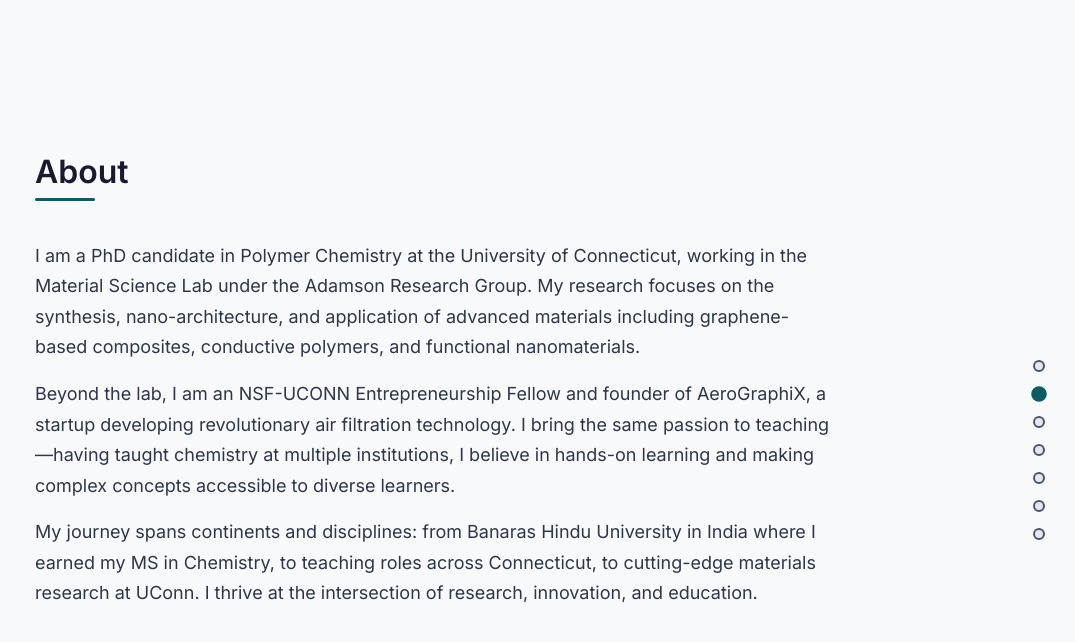
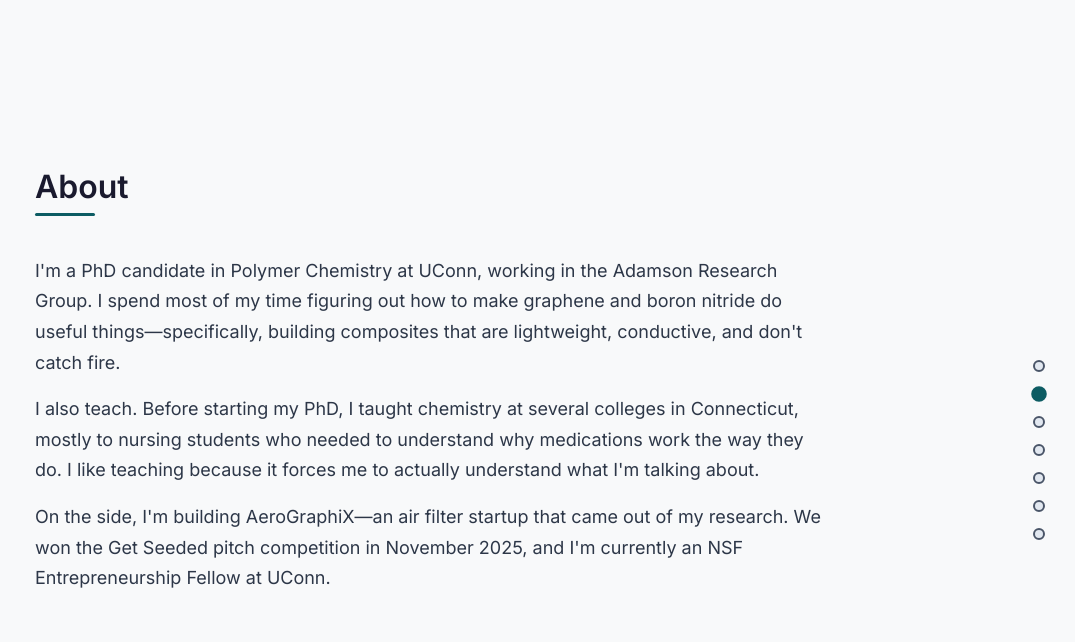
Before and after one commit to deep2025ai/deep2025ai.github.io, a Jekyll site: the page built from index.html, in a window 1280 px wide and 900 px high, scrolled down 962 px. Shown: the top 642 px of the window, without its empty margins (205-1280 px from the left). Built offline with Jekyll 4.4.1, drawn with Linux system fonts in a browser that asks for light colours; a style sheet for code colours, icons or effects is not loaded; some of the changed text lies outside the part shown.

Commit message:
Humanize website text - remove AI-speak

```diff
--- a/index.html
+++ b/index.html
@@ -29,13 +29,13 @@
     <h2 class="section-title">About</h2>
     <div class="about-content">
       <p>
-        I am a PhD candidate in Polymer Chemistry at the University of Connecticut, working in the Material Science Lab under the Adamson Research Group. My research focuses on the synthesis, nano-architecture, and application of advanced materials including graphene-based composites, conductive polymers, and functional nanomaterials.
+        I'm a PhD candidate in Polymer Chemistry at UConn, working in the Adamson Research Group. I spend most of my time figuring out how to make graphene and boron nitride do useful things&mdash;specifically, building composites that are lightweight, conductive, and don't catch fire.
       </p>
       <p>
-        Beyond the lab, I am an NSF-UCONN Entrepreneurship Fellow and founder of AeroGraphiX, a startup developing revolutionary air filtration technology. I bring the same passion to teaching&mdash;having taught chemistry at multiple institutions, I believe in hands-on learning and making complex concepts accessible to diverse learners.
+        I also teach. Before starting my PhD, I taught chemistry at several colleges in Connecticut, mostly to nursing students who needed to understand why medications work the way they do. I like teaching because it forces me to actually understand what I'm talking about.
       </p>
       <p>
-        My journey spans continents and disciplines: from Banaras Hindu University in India where I earned my MS in Chemistry, to teaching roles across Connecticut, to cutting-edge materials research at UConn. I thrive at the intersection of research, innovation, and education.
+        On the side, I'm building AeroGraphiX&mdash;an air filter startup that came out of my research. We won the Get Seeded pitch competition in November 2025, and I'm currently an NSF Entrepreneurship Fellow at UConn.
       </p>
     </div>
   </div>
@@ -45,20 +45,20 @@
 <section id="research" class="hex-bg">
   <div class="container">
     <h2 class="section-title">Research</h2>
-    <p class="mb-xl">My research interests center on synthesis, nano-architecture, and applications of conductive polymers, composites, adhesives, and paints.</p>
+    <p class="mb-xl">I work on making new materials&mdash;mostly composites that conduct electricity, resist heat, or do both at once.</p>
 
     <div class="research-grid">
       <div class="research-card">
         <h3>Graphene &amp; h-BN Composites</h3>
         <p>
-          Developing graphene and hexagonal boron nitride (h-BN) based composites using the Surface Interface Trapping Method (SITM). These composites leverage synergistic properties&mdash;h-BN incorporation mitigates graphene's zero bandgap, enabling tunable electronic properties with superior thermal management for electronic and optoelectronic devices.
+          Graphene is great at conducting electricity but has a zero bandgap, which limits what you can do with it. By combining it with hexagonal boron nitride (h-BN), we can tune the electronic properties while also getting better thermal management. I use a technique called SITM (Surface Interface Trapping Method) to make these composites. They're promising for electronics that need to dissipate heat without melting.
         </p>
       </div>
 
       <div class="research-card">
         <h3>Functional Nanostructured Materials</h3>
         <p>
-          Creating functional nanostructured materials comprising graphene oxide and butyl acrylate using ATRP and Click chemistry. This work includes synthesis, molecular design, functionalization, and comprehensive characterization of novel materials.
+          I'm also working with graphene oxide and butyl acrylate, using ATRP and Click chemistry to build nanostructured materials with specific properties. The goal is to design materials at the molecular level and then actually make them in the lab.
         </p>
       </div>
     </div>
@@ -106,28 +106,13 @@
     <h2 class="section-title">Teaching</h2>
 
     <div class="teaching-philosophy">
-      <h3>Teaching Philosophy</h3>
+      <h3>How I Teach</h3>
       <p>
-        I believe effective chemistry education rests on three pillars: hands-on learning, accessibility, and mentorship. Students learn best by doing&mdash;through lab work, experiments, and active engagement with materials. Complex concepts should be broken down for diverse learners, whether nursing students encountering chemistry for the first time or advanced undergraduates. And every student deserves individualized attention and support to succeed.
+        Chemistry makes more sense when you're holding a beaker than when you're staring at a textbook. I try to get students into the lab as much as possible, even when I'm teaching nursing students who just need to pass one chemistry course. I've taught everyone from first-graders in India to community college students in Hartford, and the common thread is that people learn better when they're doing something with their hands.
       </p>
-
-      <div class="teaching-pillars">
-        <div class="pillar">
-          <i class="fas fa-flask"></i>
-          <h4>Hands-On Learning</h4>
-          <p>Students learn best through active experimentation and lab work</p>
-        </div>
-        <div class="pillar">
-          <i class="fas fa-universal-access"></i>
-          <h4>Accessibility</h4>
-          <p>Breaking down complex concepts for diverse learners</p>
-        </div>
-        <div class="pillar">
-          <i class="fas fa-user-graduate"></i>
-          <h4>Mentorship</h4>
-          <p>Individualized attention and support for student success</p>
-        </div>
-      </div>
+      <p>
+        I also spend a lot of time in office hours. Some students need extra help, and that's fine&mdash;it's part of the job.
+      </p>
     </div>
 
     <div class="teaching-experience">
@@ -172,7 +157,7 @@
     <div class="startup-card">
       <h3>AeroGraphiX</h3>
       <p>
-        Revolutionary air filtration technology leveraging advanced materials science. Born from cutting-edge research in 2D materials and polymer composites.
+        A better air filter, built from the same 2D materials I study in the lab. The idea came from my research on graphene and polymer composites&mdash;it turns out they're really good at trapping particles.
       </p>
 
       <div class="startup-badges">
```
